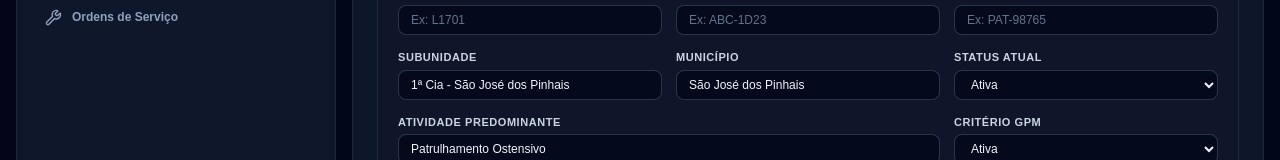
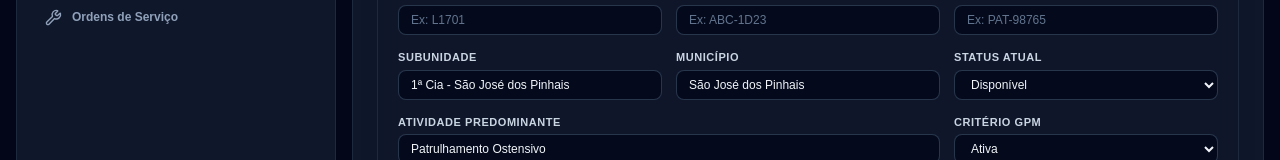
Before and after one commit to hildocosta/sistema-viaturas-17bpm, a Next.js app: page /dashboard/viaturas/nova in a window 1280 px wide. Shown: the part 433-593 px from the top of the page. Built offline with nearby package versions, Linux system fonts and the light colour scheme.

Commit message:
refactor: atualiza o prontuario da viatura com design tatico de command center

```diff
--- a/src/app/dashboard/viaturas/nova/page.js
+++ b/src/app/dashboard/viaturas/nova/page.js
@@ -200,8 +200,8 @@ export default function NovaViaturaPage() {
                     <div>
                       <label className={labelClass}>Status Atual</label>
                       <select name="status" value={formData.status} onChange={handleChange} className={inputClass}>
-                        <option value="Ativa" className="bg-slate-900">Ativa</option>
                         <option value="Disponível" className="bg-slate-900">Disponível</option>
+                        <option value="Indisponível" className="bg-slate-900">Indisponível - Aguardando Regularização</option>
                         <option value="Manutenção" className="bg-slate-900">Manutenção</option>
                         <option value="Inoperante" className="bg-slate-900">Inoperante</option>
                         <option value="Recolhida" className="bg-slate-900">Recolhida</option>
@@ -301,6 +301,7 @@ export default function NovaViaturaPage() {
                       <label className={labelClass}>Blindagem</label>
                       <select name="blindagem" value={formData.blindagem} onChange={handleChange} className={inputClass}>
                         <option value="Não" className="bg-slate-900">Não</option>
+                         <option value="Parcial" className="bg-slate-900">Parcial</option>
                         <option value="Sim" className="bg-slate-900">Sim</option>
                       </select>
                     </div>
```
